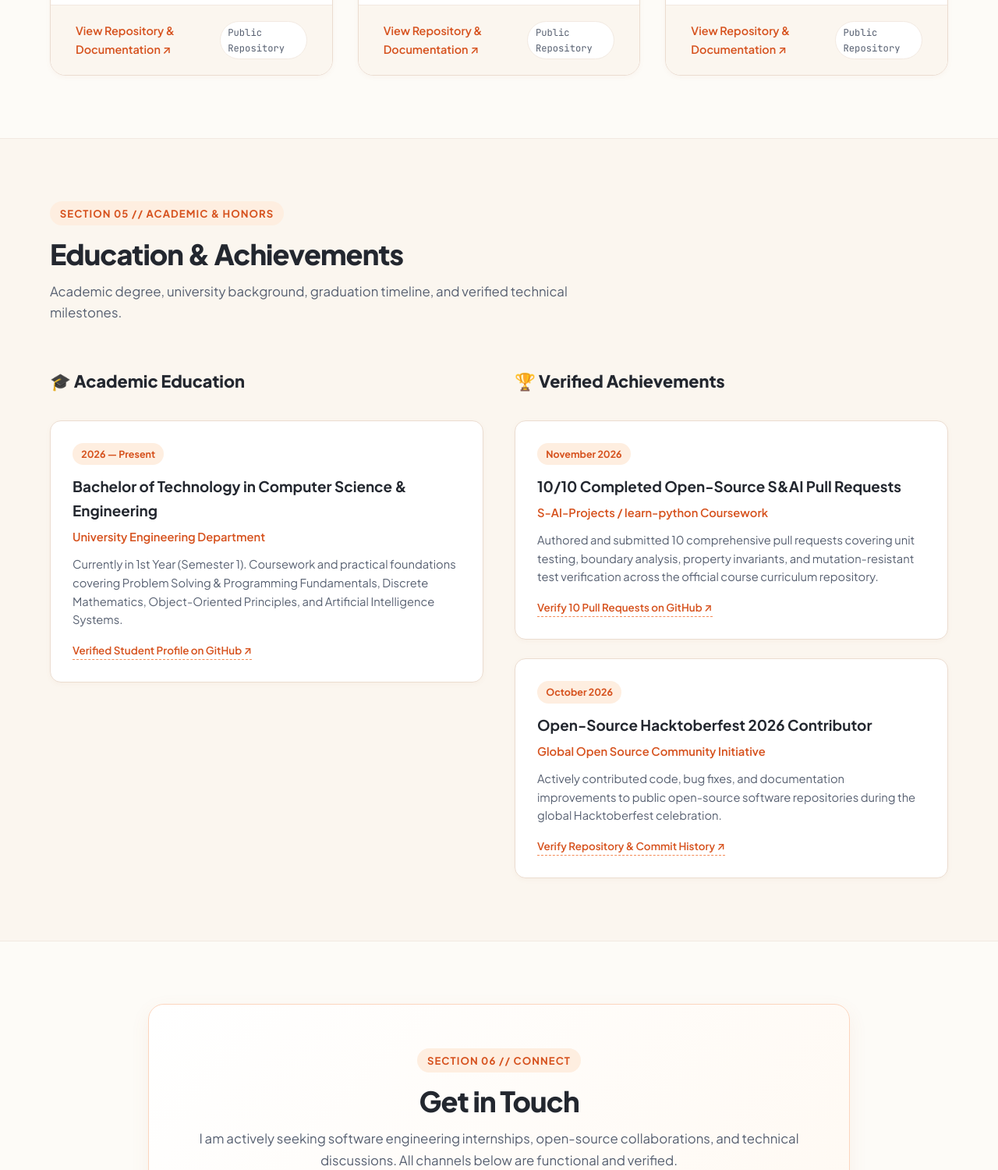
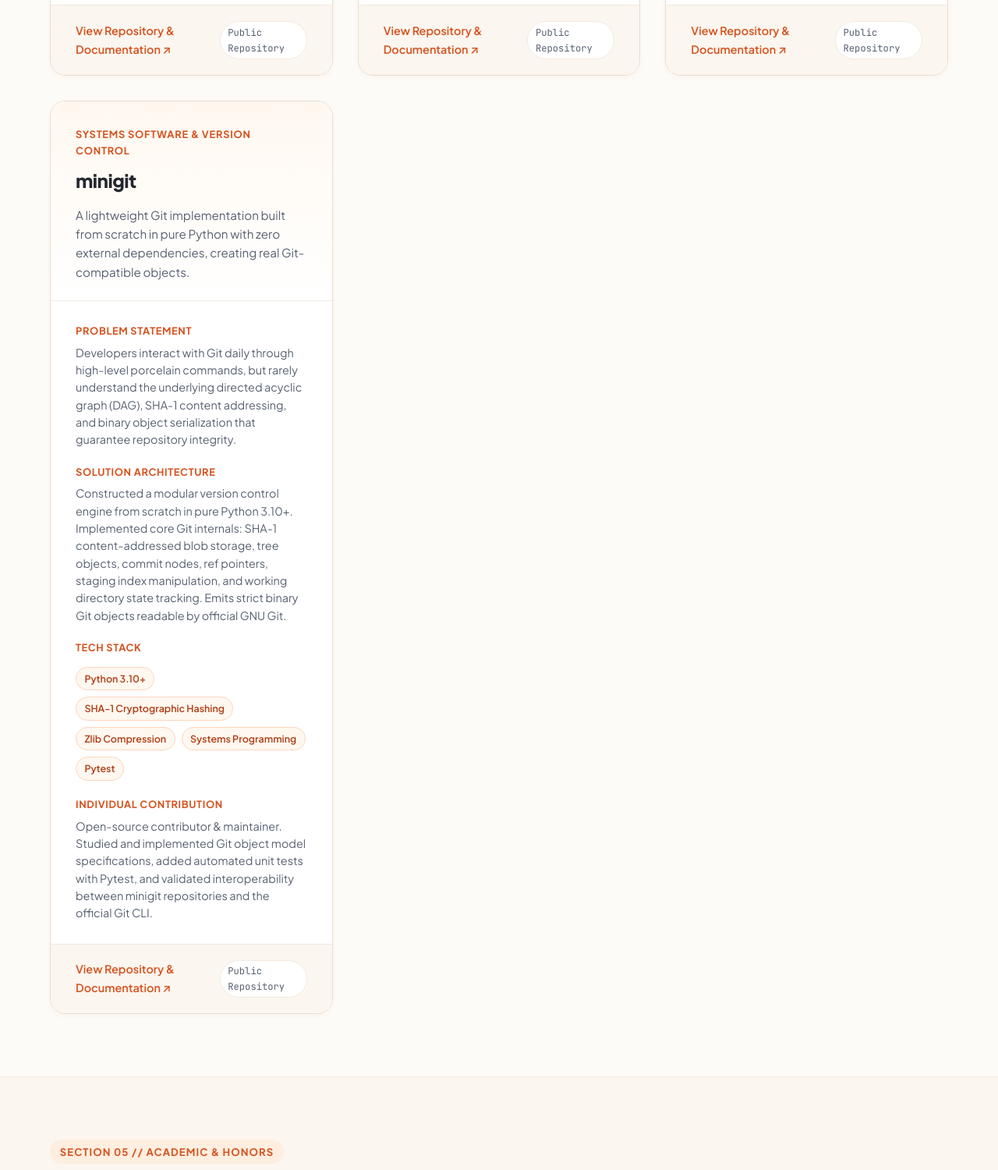
Before and after one commit to rohitkshirsagar08/portfolio, a plain HTML site: page index.html in a window 1280 px wide. Shown: the part 9020-10520 px from the top of the page at 78% size. Drawn offline with Linux system fonts and the light colour scheme; a web font is replaced by a local one.

Commit message:
Add minigit version control engine project with architecture breakdown

```diff
--- a/index.html
+++ b/index.html
@@ -868,6 +868,53 @@
               <span class="task-tag">Public Repository</span>
             </div>
           </article>
+
+          <!-- Project 4: minigit -->
+          <article class="project-card">
+            <div class="project-card-top">
+              <div class="project-category">Systems Software &amp; Version Control</div>
+              <h3 class="project-name">minigit</h3>
+              <p class="project-summary">
+                A lightweight Git implementation built from scratch in pure Python with zero external dependencies, creating real Git-compatible objects.
+              </p>
+            </div>
+            <div class="project-card-body">
+              <div class="project-spec-group">
+                <div class="project-spec-title">Problem Statement</div>
+                <div class="project-spec-desc">
+                  Developers interact with Git daily through high-level porcelain commands, but rarely understand the underlying directed acyclic graph (DAG), SHA-1 content addressing, and binary object serialization that guarantee repository integrity.
+                </div>
+              </div>
+              <div class="project-spec-group">
+                <div class="project-spec-title">Solution Architecture</div>
+                <div class="project-spec-desc">
+                  Constructed a modular version control engine from scratch in pure Python 3.10+. Implemented core Git internals: SHA-1 content-addressed blob storage, tree objects, commit nodes, ref pointers, staging index manipulation, and working directory state tracking. Emits strict binary Git objects readable by official GNU Git.
+                </div>
+              </div>
+              <div class="project-spec-group">
+                <div class="project-spec-title">Tech Stack</div>
+                <div class="project-tech-tags">
+                  <span class="tech-tag">Python 3.10+</span>
+                  <span class="tech-tag">SHA-1 Cryptographic Hashing</span>
+                  <span class="tech-tag">Zlib Compression</span>
+                  <span class="tech-tag">Systems Programming</span>
+                  <span class="tech-tag">Pytest</span>
+                </div>
+              </div>
+              <div class="project-spec-group">
+                <div class="project-spec-title">Individual Contribution</div>
+                <div class="project-spec-desc">
+                  Open-source contributor &amp; maintainer. Studied and implemented Git object model specifications, added automated unit tests with Pytest, and validated interoperability between minigit repositories and the official Git CLI.
+                </div>
+              </div>
+            </div>
+            <div class="project-card-footer">
+              <a href="https://github.com/rohitkshirsagar08/minigit" target="_blank" rel="noopener noreferrer" class="project-gh-link">
+                View Repository &amp; Documentation ↗
+              </a>
+              <span class="task-tag">Public Repository</span>
+            </div>
+          </article>
         </div>
       </div>
     </section>
```
Also changed, not shown: 1 other file.
